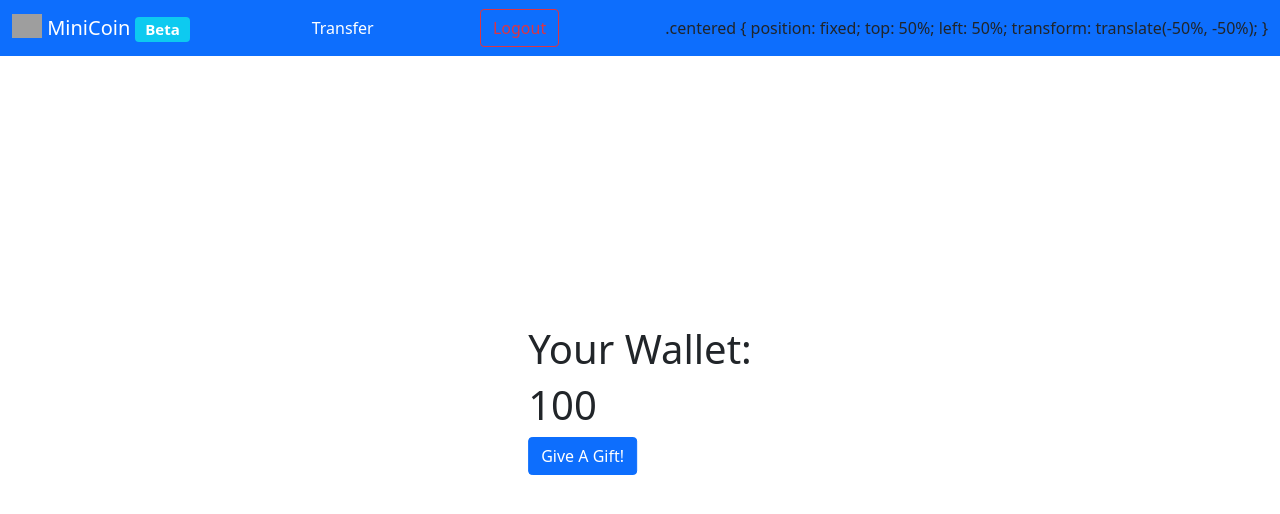
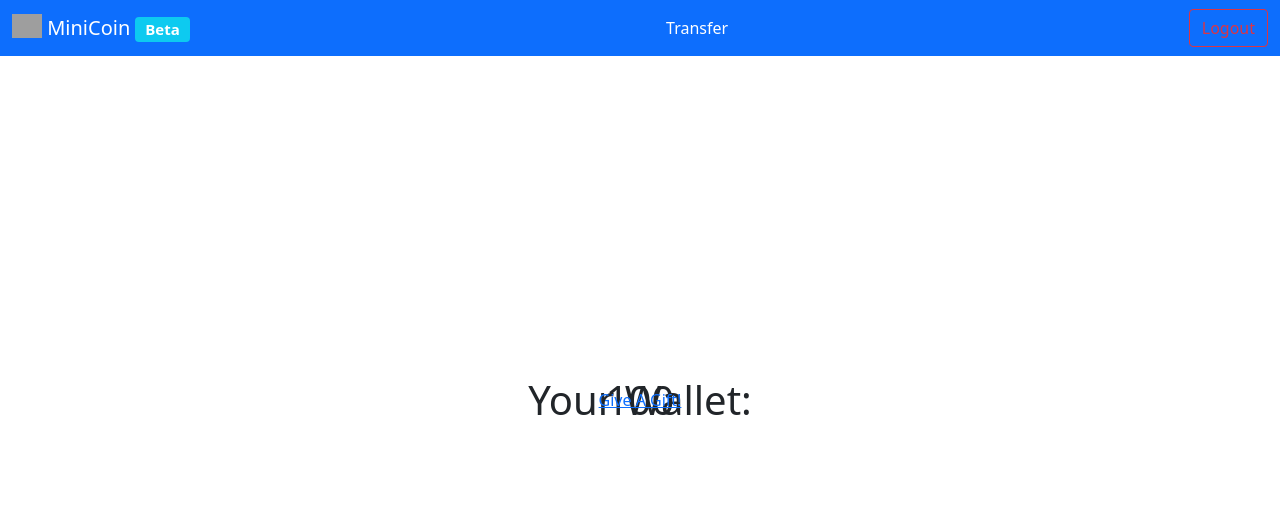
Before and after one commit to harsha7addanki/MiniCoin, a Django app: page / in a window 1280 px wide. Shown: the top 514 px of the page. Run offline with Django 3.2, Linux system fonts and the light colour scheme; the visitor is signed in with stand-in values (Sample User, id 1); data that the repository does not hold is empty; parts of the project's set-up code (start-up, migrations or seed data) failed here and were passed over; grey boxes are pictures that could not be loaded.

Commit message:
update the templates to look good

```diff
--- a/Wallet/templates/base.html
+++ b/Wallet/templates/base.html
@@ -6,10 +6,8 @@
 		<title>{% block title %}{% endblock title %} | MiniCoin</title>
 		<link href="https://cdn.jsdelivr.net/npm/bootstrap@5.1.3/dist/css/bootstrap.min.css" rel="stylesheet" integrity="sha384-1BmE4kWBq78iYhFldvKuhfTAU6auU8tT94WrHftjDbrCEXSU1oBoqyl2QvZ6jIW3" crossorigin="anonymous">
 		<script src="https://cdn.jsdelivr.net/npm/bootstrap@5.1.3/dist/js/bootstrap.bundle.min.js" integrity="sha384-ka7Sk0Gln4gmtz2MlQnikT1wXgYsOg+OMhuP+IlRH9sENBO0LRn5q+8nbTov4+1p" crossorigin="anonymous"></script>
-		<style type="text/css">
-			{% block css %}
-			{% endblock css %}
-		</style>
+		{% block css %}
+		{% endblock css %}
 	</head>
 	<body>
 		<nav class="navbar navbar-dark  bg-primary">
--- a/Wallet/templates/viewwallet.html
+++ b/Wallet/templates/viewwallet.html
@@ -6,21 +6,21 @@
   </div>
   <a href="/logout" class="btn btn-outline-danger">Logout</a>
   {% block css %}
+    <style>
       .centered {
         position: fixed;
         top: 50%;
         left: 50%;
         transform: translate(-50%, -50%);
         }
+    </style>
   {% endblock css %}
 {% endblock navbar %}
 {% block content %}
   {% load humanize %}
-  <div class="centered">
-    <h1>Your Wallet:</h1>
-    <h1>{{ user.coins|intcomma }}</h1>
-    <a type="button" class="btn btn-primary" href="{% url 'givegift' %}">Give A Gift!</a>
-  </div>
+  <h1 class="centered">Your Wallet:</h1>
+  <h1 class="centered">{{ user.coins|intcomma }}</h1>
+  <a class="centered" type="button" class="btn btn-primary" href="{% url 'givegift' %}">Give A Gift!</a>
 
   <div class="position-fixed bottom-0 end-0 p-3" style="z-index: 11">
     {% for gift in user.gifts.all %}
```
Lines whose indentation alone changed are shown as unchanged.
